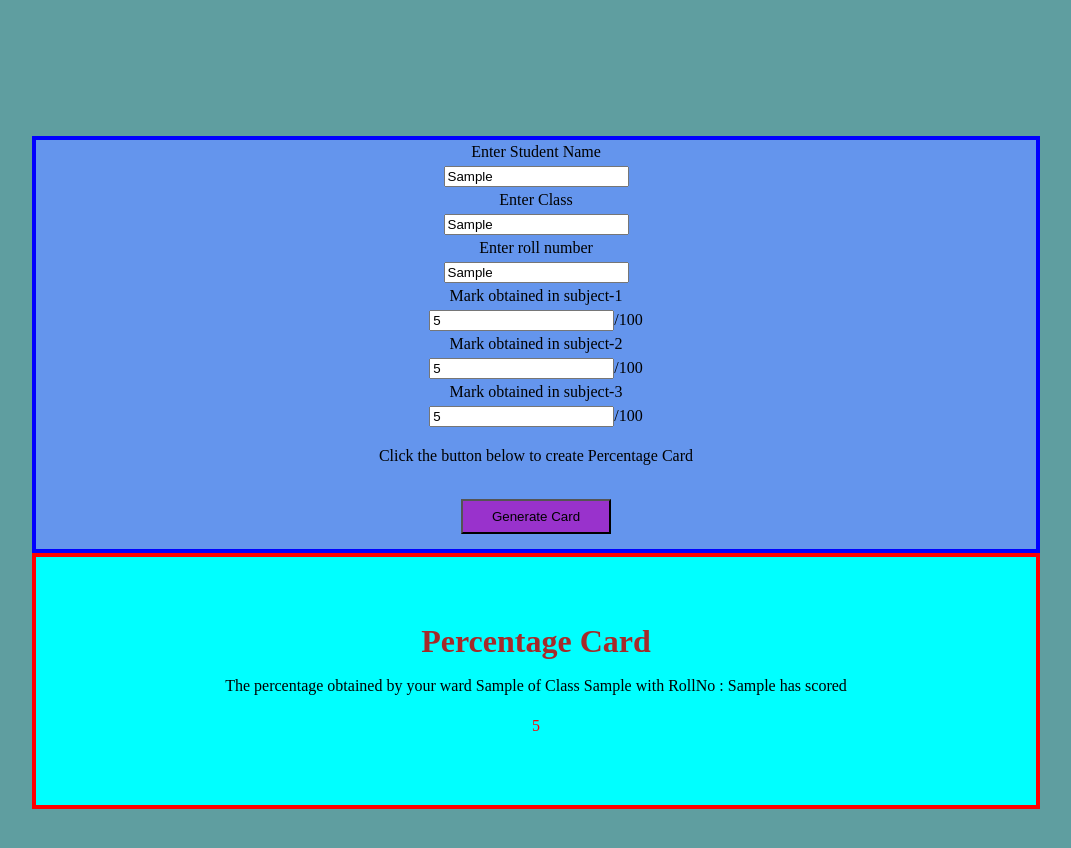
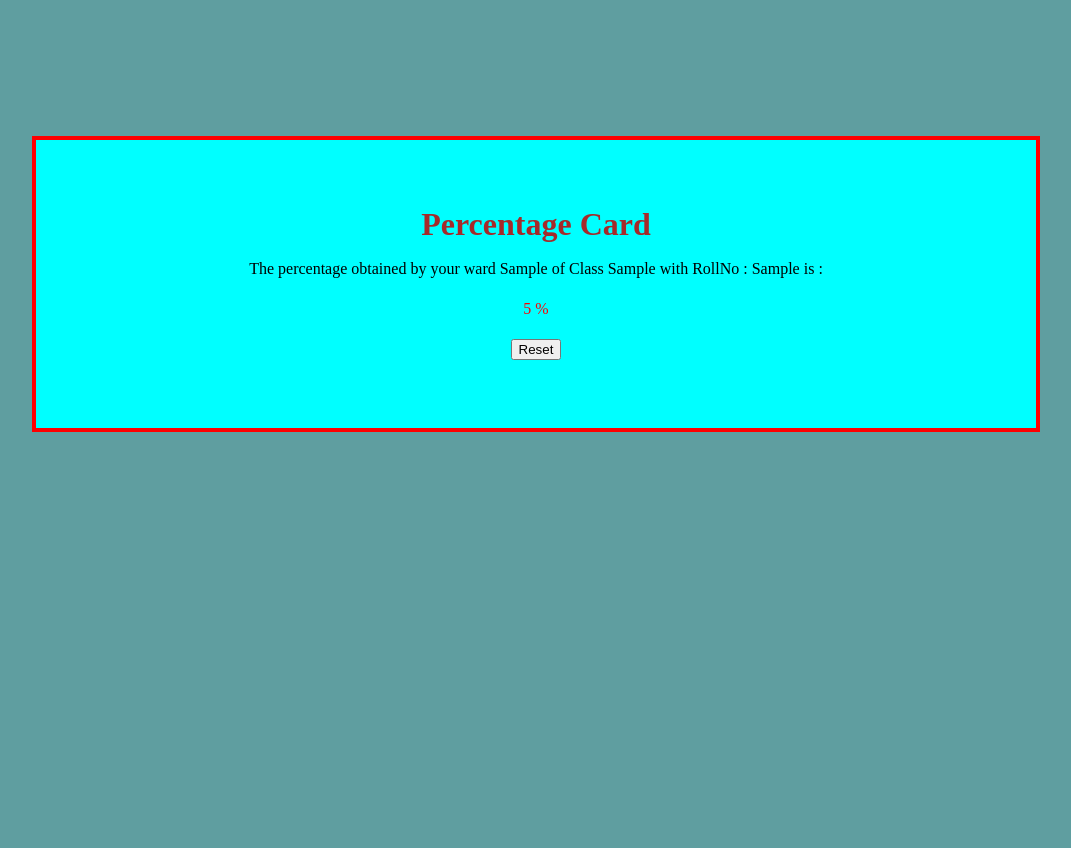
Before and after one commit to mrudulamenon/percentagegenerator, a plain HTML site: page solution.html in a window 1280 px wide. Both pictures are taken after typing "Sample", "Sample", "Sample", "5", "5", "5" into the empty fields and a click on the button "Generate Card". Shown: the whole page, without its empty margins (104-1175 px from the left). After the commit the page ends 800 px from the top, so only its background shows below. Drawn offline with Linux system fonts and the light colour scheme.

Commit message:
Adding Validation

```diff
--- a/script.js
+++ b/script.js
@@ -1,4 +1,8 @@
 // You can add your codes here
+function setfocus(){
+    document.getElementById(name).setfocus();
+}
+
 function getPercentage()
 {
     //alert("hi");
@@ -6,45 +10,74 @@ function getPercentage()
     //card.removeAttribute("hidden","true");
     //card.setAttribute("hidden","false");
 
-    // Getting Data
+    // Getting Elements
+
     var studPara = document.querySelector("#displayPara");
     var head = document.querySelector("#cardHead");
     var avgSpan = document.querySelector("#avgDisplay")
     var divCard = document.querySelector("#divReportCard")
-
-    var studName = document.querySelector("#name").value;
-    var studClass = document.querySelector("#class").value;
-    var studRollNo = document.querySelector("#rollNo").value;
+    var btnReset = document.getElementById("paraReset");
+    var inputForm = document.querySelector(".inputArea");
+    var studName = document.querySelector("#name");
+    var studClass = document.querySelector("#class");
+    var studRollNo = document.querySelector("#rollNo");
+    var mark1 = document.getElementById("mark1");
+    var mark2 = document.getElementById("mark2");
+    var mark3 = document.getElementById("mark3");
 
 
 
-    var sub1 = parseFloat(document.getElementById("mark1").value);
-    var sub2 = parseFloat(document.getElementById("mark2").value);
-    var sub3 = parseFloat(document.getElementById("mark3").value);
+    var sub1 = parseFloat(mark1.value);
+    var sub2 = parseFloat(mark2.value);
+    var sub3 = parseFloat(mark3.value);
     var percentage = parseInt((sub1 + sub2 + sub3)/3);
     //alert ("Percentage is "+ percentage);
     //alert(studName);
 
+    //Form Validation
+    var alphaExp = /^[a-zA-Z]+$/;
+    var numExp = /^[0-9]+$/;
+    if(studName.value.length==0){alert("Please Enter Name!"); studName.focus();}
+    //else if(studName.value.match(alphaExp)){alert("Valid Name");}
+    else if(studClass.value.length==0){alert("Please Enter Class!"); studClass.focus();}
+    else if(studRollNo.value.length==0){alert("Please Enter Roll Number!"); studRollNo.focus();}
+    //else if()
+    else if(sub1.length==0){alert("Please Enter Mark of Subject 1!"); mark1.focus(); }
+    else if(sub1<0||sub1>=100){alert("Please Enter valid mark for Subject 1 (0 to 100)!"); mark1.focus();}
+    else if(sub2.length==0){alert("Please Enter Mark of Subject 2!"); mark2.focus();}
+    else if(sub2<0||sub2>=100){alert("Please Enter valid mark for Subject 2 (0 to 100)!"); mark2.focus();}
+    else if(sub3.length==0){alert("Please Enter Mark of Subject 3!"); mark3.focus();}
+    else if(sub3<0||sub3>=100){alert("Please Enter valid mark for Subject 3 (0 to 100)!"); mark3.focus();}
+    else if(percentage>=0||percentage<=100)
+    {
         // setting style
         divCard.style.border = "solid red 4px";
         divCard.style.backgroundColor = "aqua";
         divCard.style.padding="5%";
-    //avgSpan.bold();
+
+        //Removing Form
+        inputForm.setAttribute("hidden","true");
+
+        //Adding Content
 
         head.innerText="Percentage Card";
-    studPara.innerText="The percentage obtained by your ward  " + studName + " of Class " +studClass + " with RollNo : " + studRollNo + " has scored ";
-    avgSpan.innerText= percentage;
+        studPara.innerText="The percentage obtained by your ward  " + studName.value + " of Class " +studClass.value + " with RollNo : " + studRollNo.value + " is : ";
+        avgSpan.innerText= percentage+" %";
         if(percentage<40)
         { avgSpan.style.color="red"; }
         else if(percentage<70){
             avgSpan.style.color="green";
         }
         else
-    { avgSpan.style.color="white";
-
-
+        { avgSpan.style.color="white"; }
+        btnReset.innerHTML="<button id=btnReset onclick='resetAll();'>Reset</button>"
     }
 
     //para.innerText="hi";
 
 }
+
+function resetAll()
+{
+    location.reload ();
+}
--- a/solution.html
+++ b/solution.html
@@ -8,7 +8,7 @@
 
 </head>
 <body>
-    <div class="inputArea">
+    <div class="inputArea" onload="setfocus();">
         <!--You dont have to provide style in this div-->
 
             <label for="Name">Enter Student Name</label><br>
@@ -36,6 +36,8 @@
 <p id="displayPara">
     <div id="avgDisplay"></div>
 </p>
+<p id="paraReset"></p>
+
 </div>
 
 
```
Lines whose indentation alone changed are shown as unchanged.
